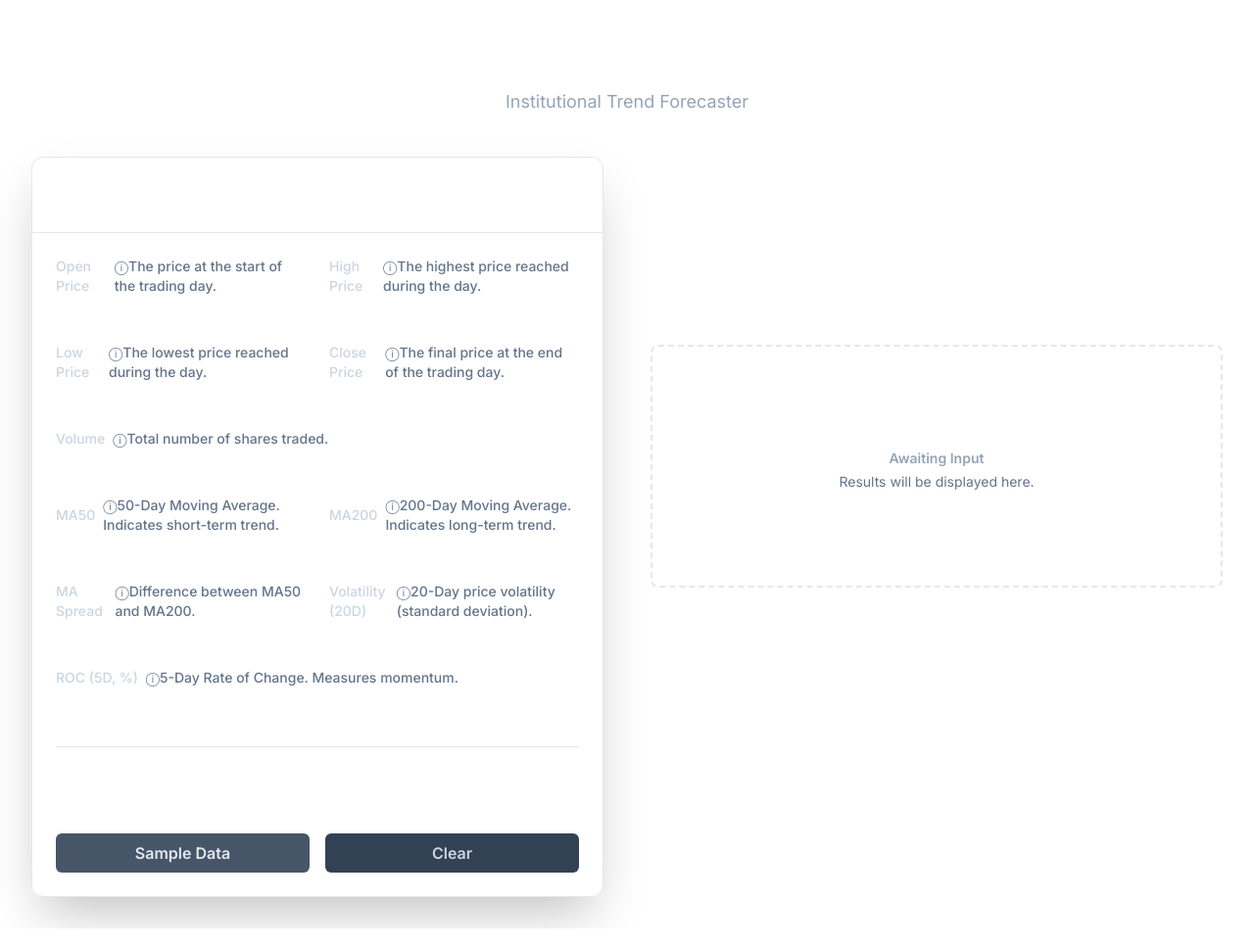
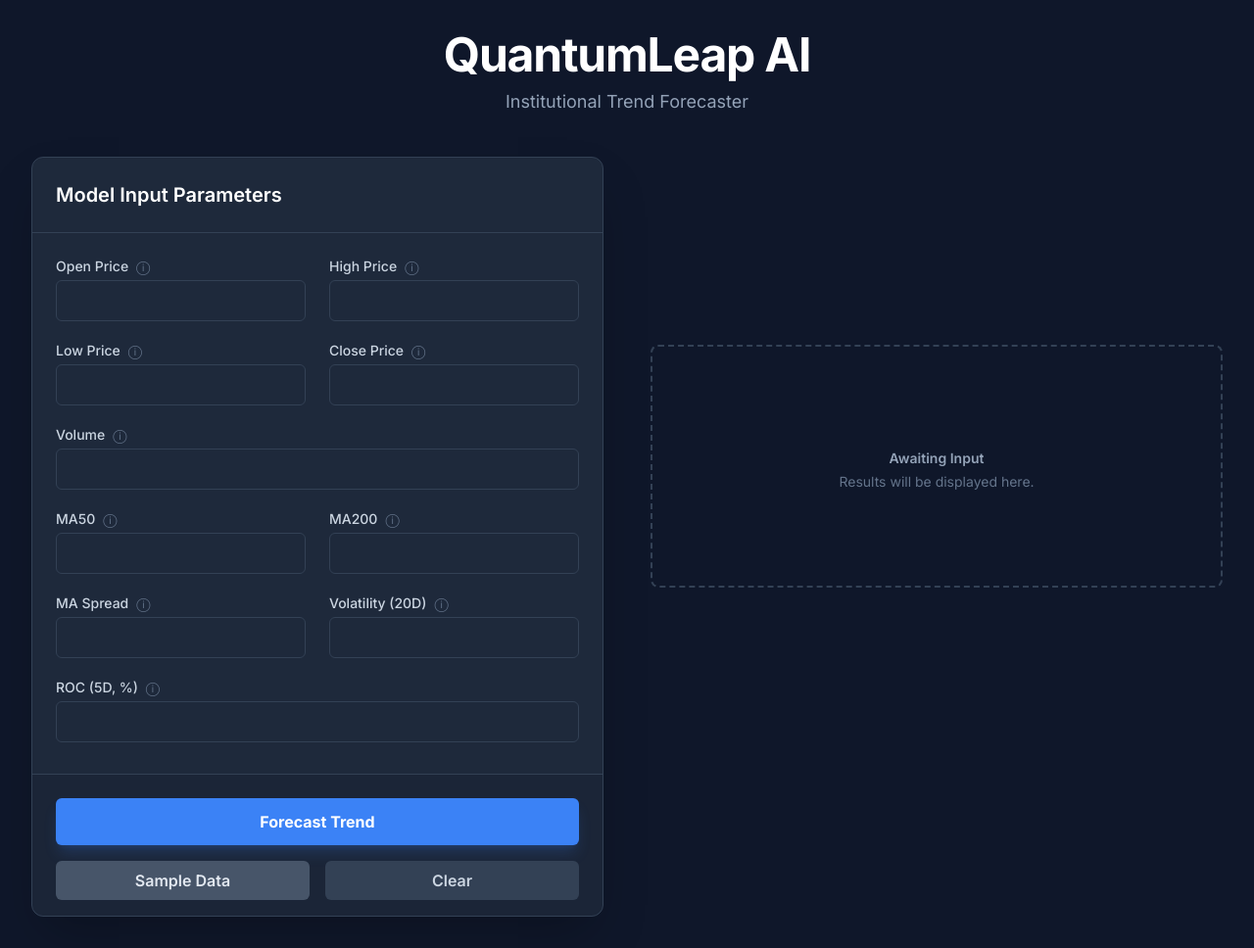
Before and after one commit to Pranal4/stock-trend-predictor-app, a FastAPI app: page / in a window 1280 px wide. Shown: the whole page at 98% size. Run offline with FastAPI, Linux system fonts and the light colour scheme; some libraries are stand-ins or nearby versions.

Commit message:
feat: Add Gemini API key handling and polish final UI

```diff
--- a/main.py
+++ b/main.py
@@ -74,7 +74,8 @@ async def analyze_with_gemini(features: StockFeatures):
     - 5-Day Rate of Change: {features.ROC_5D}%
     """
 
-    api_key = "" # This will be provided by the environment
+    # This is the NEW line in main.py
+    api_key = os.environ.get("GEMINI_API_KEY")
     api_url = f"https://generativelanguage.googleapis.com/v1beta/models/gemini-2.5-flash-preview-05-20:generateContent?key={api_key}"
 
     payload = {
--- a/templates/index.html
+++ b/templates/index.html
@@ -17,11 +17,12 @@
             --color-success: #10b981;
             --color-danger: #ef4444;
             --color-ai-accent: #8b5cf6;
+            /* -- NEW & IMPROVED COLORS -- */
+            --color-text-label: #cbd5e1; /* Brighter label text (Slate 300) */
+            --color-text-input: #f8fafc; /* Brightest input text (Slate 50) */
+            --color-placeholder: #64748b; /* Lighter placeholder (Slate 500) */
         }
         body { font-family: 'Inter', sans-serif; }
-        .form-input { @apply w-full bg-slate-800 border border-slate-700 rounded-md px-3 py-2 text-white placeholder-slate-400 focus:outline-none focus:ring-2 focus:ring-brand-interactive transition-all; }
-        .tooltip-trigger { @apply relative group cursor-help; }
-        .tooltip-content { @apply invisible absolute bottom-full left-1/2 -translate-x-1/2 mb-2 w-48 p-2 text-xs text-center rounded-md bg-slate-900 border border-slate-700 shadow-lg opacity-0 group-hover:opacity-100 transition-opacity pointer-events-none z-10; }
         .result-card, .ai-card {
             transition: opacity 0.5s ease-in-out, transform 0.5s ease-in-out;
             opacity: 0;
@@ -35,7 +36,7 @@
         }
     </style>
 </head>
-<body class="bg-brand-primaryBg text-slate-200">
+<body class="bg-[var(--color-bg-primary)] text-slate-200">
 
     <div class="container mx-auto max-w-7xl w-full min-h-screen flex flex-col justify-center p-4 sm:p-6 lg:p-8">
         <header class="text-center mb-10">
@@ -46,26 +47,28 @@
         <main class="grid grid-cols-1 lg:grid-cols-2 gap-8 lg:gap-12">
 
             <!-- Input Section -->
-            <section class="bg-brand-secondaryBg rounded-xl border border-brand-border shadow-2xl">
-                <div class="p-6 border-b border-brand-border">
+            <section class="bg-[var(--color-bg-secondary)] rounded-xl border border-[var(--color-border)] shadow-2xl">
+                <div class="p-6 border-b border-[var(--color-border)]">
                     <h2 class="text-xl font-semibold text-white">Model Input Parameters</h2>
                 </div>
                 <form id="prediction-form" class="p-6">
                     <div class="grid grid-cols-1 sm:grid-cols-2 gap-x-6 gap-y-5">
-                        <!-- Corrected Field Names (Uppercase) -->
-                        <div><label for="Open" class="text-sm font-medium text-slate-300 mb-1 flex items-center">Open Price <span class="tooltip-trigger ml-2 text-slate-500">ⓘ<span class="tooltip-content">The price at the start of the trading day.</span></span></label><input type="number" step="any" id="Open" name="Open" class="form-input" required></div>
-                        <div><label for="High" class="text-sm font-medium text-slate-300 mb-1 flex items-center">High Price <span class="tooltip-trigger ml-2 text-slate-500">ⓘ<span class="tooltip-content">The highest price reached during the day.</span></span></label><input type="number" step="any" id="High" name="High" class="form-input" required></div>
-                        <div><label for="Low" class="text-sm font-medium text-slate-300 mb-1 flex items-center">Low Price <span class="tooltip-trigger ml-2 text-slate-500">ⓘ<span class="tooltip-content">The lowest price reached during the day.</span></span></label><input type="number" step="any" id="Low" name="Low" class="form-input" required></div>
-                        <div><label for="Close" class="text-sm font-medium text-slate-300 mb-1 flex items-center">Close Price <span class="tooltip-trigger ml-2 text-slate-500">ⓘ<span class="tooltip-content">The final price at the end of the trading day.</span></span></label><input type="number" step="any" id="Close" name="Close" class="form-input" required></div>
-                        <div class="sm:col-span-2"><label for="Volume" class="text-sm font-medium text-slate-300 mb-1 flex items-center">Volume <span class="tooltip-trigger ml-2 text-slate-500">ⓘ<span class="tooltip-content">Total number of shares traded.</span></span></label><input type="number" id="Volume" name="Volume" class="form-input" required></div>
-                        <div><label for="MA50" class="text-sm font-medium text-slate-300 mb-1 flex items-center">MA50 <span class="tooltip-trigger ml-2 text-slate-500">ⓘ<span class="tooltip-content">50-Day Moving Average. Indicates short-term trend.</span></span></label><input type="number" step="any" id="MA50" name="MA50" class="form-input" required></div>
-                        <div><label for="MA200" class="text-sm font-medium text-slate-300 mb-1 flex items-center">MA200 <span class="tooltip-trigger ml-2 text-slate-500">ⓘ<span class="tooltip-content">200-Day Moving Average. Indicates long-term trend.</span></span></label><input type="number" step="any" id="MA200" name="MA200" class="form-input" required></div>
-                        <div><label for="MA_Spread" class="text-sm font-medium text-slate-300 mb-1 flex items-center">MA Spread <span class="tooltip-trigger ml-2 text-slate-500">ⓘ<span class="tooltip-content">Difference between MA50 and MA200.</span></span></label><input type="number" step="any" id="MA_Spread" name="MA_Spread" class="form-input" required></div>
-                        <div><label for="Volatility_20D" class="text-sm font-medium text-slate-300 mb-1 flex items-center">Volatility (20D) <span class="tooltip-trigger ml-2 text-slate-500">ⓘ<span class="tooltip-content">20-Day price volatility (standard deviation).</span></span></label><input type="number" step="any" id="Volatility_20D" name="Volatility_20D" class="form-input" required></div>
-                        <div class="sm:col-span-2"><label for="ROC_5D" class="text-sm font-medium text-slate-300 mb-1 flex items-center">ROC (5D, %) <span class="tooltip-trigger ml-2 text-slate-500">ⓘ<span class="tooltip-content">5-Day Rate of Change. Measures momentum.</span></span></label><input type="number" step="any" id="ROC_5D" name="ROC_5D" class="form-input" required></div>
+                        <!-- ** UPDATED LABEL AND INPUT STYLING ** -->
+                        <div><label for="Open" class="text-sm font-medium text-[var(--color-text-label)] mb-1 flex items-center">Open Price <span class="group relative ml-2 text-slate-500 cursor-help">ⓘ<span class="invisible absolute bottom-full left-1/2 -translate-x-1/2 mb-2 w-48 p-2 text-xs text-center rounded-md bg-slate-900 border border-slate-700 shadow-lg opacity-0 group-hover:opacity-100 transition-opacity pointer-events-none z-10">The price at the start of the trading day.</span></span></label><input type="number" step="any" id="Open" name="Open" class="w-full bg-slate-800 border border-slate-700 rounded-md px-3 py-2 text-[var(--color-text-input)] placeholder-[var(--color-placeholder)] focus:outline-none focus:ring-2 focus:ring-[var(--color-interactive)] transition-all" required></div>
+                        <div><label for="High" class="text-sm font-medium text-[var(--color-text-label)] mb-1 flex items-center">High Price <span class="group relative ml-2 text-slate-500 cursor-help">ⓘ<span class="invisible absolute bottom-full left-1/2 -translate-x-1/2 mb-2 w-48 p-2 text-xs text-center rounded-md bg-slate-900 border border-slate-700 shadow-lg opacity-0 group-hover:opacity-100 transition-opacity pointer-events-none z-10">The highest price reached during the day.</span></span></label><input type="number" step="any" id="High" name="High" class="w-full bg-slate-800 border border-slate-700 rounded-md px-3 py-2 text-[var(--color-text-input)] placeholder-[var(--color-placeholder)] focus:outline-none focus:ring-2 focus:ring-[var(--color-interactive)] transition-all" required></div>
+                        <div><label for="Low" class="text-sm font-medium text-[var(--color-text-label)] mb-1 flex items-center">Low Price <span class="group relative ml-2 text-slate-500 cursor-help">ⓘ<span class="invisible absolute bottom-full left-1/2 -translate-x-1/2 mb-2 w-48 p-2 text-xs text-center rounded-md bg-slate-900 border border-slate-700 shadow-lg opacity-0 group-hover:opacity-100 transition-opacity pointer-events-none z-10">The lowest price reached during the day.</span></span></label><input type="number" step="any" id="Low" name="Low" class="w-full bg-slate-800 border border-slate-700 rounded-md px-3 py-2 text-[var(--color-text-input)] placeholder-[var(--color-placeholder)] focus:outline-none focus:ring-2 focus:ring-[var(--color-interactive)] transition-all" required></div>
+                        <div><label for="Close" class="text-sm font-medium text-[var(--color-text-label)] mb-1 flex items-center">Close Price <span class="group relative ml-2 text-slate-500 cursor-help">ⓘ<span class="invisible absolute bottom-full left-1/2 -translate-x-1/2 mb-2 w-48 p-2 text-xs text-center rounded-md bg-slate-900 border border-slate-700 shadow-lg opacity-0 group-hover:opacity-100 transition-opacity pointer-events-none z-10">The final price at the end of the trading day.</span></span></label><input type="number" step="any" id="Close" name="Close" class="w-full bg-slate-800 border border-slate-700 rounded-md px-3 py-2 text-[var(--color-text-input)] placeholder-[var(--color-placeholder)] focus:outline-none focus:ring-2 focus:ring-[var(--color-interactive)] transition-all" required></div>
+                        <div class="sm:col-span-2"><label for="Volume" class="text-sm font-medium text-[var(--color-text-label)] mb-1 flex items-center">Volume <span class="group relative ml-2 text-slate-500 cursor-help">ⓘ<span class="invisible absolute bottom-full left-1/2 -translate-x-1/2 mb-2 w-48 p-2 text-xs text-center rounded-md bg-slate-900 border border-slate-700 shadow-lg opacity-0 group-hover:opacity-100 transition-opacity pointer-events-none z-10">Total number of shares traded.</span></span></label><input type="number" id="Volume" name="Volume" class="w-full bg-slate-800 border border-slate-700 rounded-md px-3 py-2 text-[var(--color-text-input)] placeholder-[var(--color-placeholder)] focus:outline-none focus:ring-2 focus:ring-[var(--color-interactive)] transition-all" required></div>
+                        <div><label for="MA50" class="text-sm font-medium text-[var(--color-text-label)] mb-1 flex items-center">MA50 <span class="group relative ml-2 text-slate-500 cursor-help">ⓘ<span class="invisible absolute bottom-full left-1/2 -translate-x-1/2 mb-2 w-48 p-2 text-xs text-center rounded-md bg-slate-900 border border-slate-700 shadow-lg opacity-0 group-hover:opacity-100 transition-opacity pointer-events-none z-10">50-Day Moving Average. Indicates short-term trend.</span></span></label><input type="number" step="any" id="MA50" name="MA50" class="w-full bg-slate-800 border border-slate-700 rounded-md px-3 py-2 text-[var(--color-text-input)] placeholder-[var(--color-placeholder)] focus:outline-none focus:ring-2 focus:ring-[var(--color-interactive)] transition-all" required></div>
+                        <div><label for="MA200" class="text-sm font-medium text-[var(--color-text-label)] mb-1 flex items-center">MA200 <span class="group relative ml-2 text-slate-500 cursor-help">ⓘ<span class="invisible absolute bottom-full left-1/2 -translate-x-1/2 mb-2 w-48 p-2 text-xs text-center rounded-md bg-slate-900 border border-slate-700 shadow-lg opacity-0 group-hover:opacity-100 transition-opacity pointer-events-none z-10">200-Day Moving Average. Indicates long-term trend.</span></span></label><input type="number" step="any" id="MA200" name="MA200" class="w-full bg-slate-800 border border-slate-700 rounded-md px-3 py-2 text-[var(--color-text-input)] placeholder-[var(--color-placeholder)] focus:outline-none focus:ring-2 focus:ring-[var(--color-interactive)] transition-all" required></div>
+                        <div><label for="MA_Spread" class="text-sm font-medium text-[var(--color-text-label)] mb-1 flex items-center">MA Spread <span class="group relative ml-2 text-slate-500 cursor-help">ⓘ<span class="invisible absolute bottom-full left-1/2 -translate-x-1/2 mb-2 w-48 p-2 text-xs text-center rounded-md bg-slate-900 border border-slate-700 shadow-lg opacity-0 group-hover:opacity-100 transition-opacity pointer-events-none z-10">Difference between MA50 and MA200.</span></span></label><input type="number" step="any" id="MA_Spread" name="MA_Spread" class="w-full bg-slate-800 border border-slate-700 rounded-md px-3 py-2 text-[var(--color-text-input)] placeholder-[var(--color-placeholder)] focus:outline-none focus:ring-2 focus:ring-[var(--color-interactive)] transition-all" required></div>
+                        <div><label for="Volatility_20D" class="text-sm font-medium text-[var(--color-text-label)] mb-1 flex items-center">Volatility (20D) <span class="group relative ml-2 text-slate-500 cursor-help">ⓘ<span class="invisible absolute bottom-full left-1/2 -translate-x-1/2 mb-2 w-48 p-2 text-xs text-center rounded-md bg-slate-900 border border-slate-700 shadow-lg opacity-0 group-hover:opacity-100 transition-opacity pointer-events-none z-10">20-Day price volatility (standard deviation).</span></span></label><input type="number" step="any" id="Volatility_20D" name="Volatility_20D" class="w-full bg-slate-800 border border-slate-700 rounded-md px-3 py-2 text-[var(--color-text-input)] placeholder-[var(--color-placeholder)] focus:outline-none focus:ring-2 focus:ring-[var(--color-interactive)] transition-all" required></div>
+                        <div class="sm:col-span-2"><label for="ROC_5D" class="text-sm font-medium text-[var(--color-text-label)] mb-1 flex items-center">ROC (5D, %) <span class="group relative ml-2 text-slate-500 cursor-help">ⓘ<span class="invisible absolute bottom-full left-1/2 -translate-x-1/2 mb-2 w-48 p-2 text-xs text-center rounded-md bg-slate-900 border border-slate-700 shadow-lg opacity-0 group-hover:opacity-100 transition-opacity pointer-events-none z-10">5-Day Rate of Change. Measures momentum.</span></span></label><input type="number" step="any" id="ROC_5D" name="ROC_5D" class="w-full bg-slate-800 border border-slate-700 rounded-md px-3 py-2 text-[var(--color-text-input)] placeholder-[var(--color-placeholder)] focus:outline-none focus:ring-2 focus:ring-[var(--color-interactive)] transition-all" required></div>
                     </div>
-                    <div class="mt-8 pt-6 border-t border-brand-border space-y-4">
-                        <button type="submit" id="forecast-button" class="w-full flex items-center justify-center bg-brand-interactive hover:bg-blue-500 text-white font-bold py-3 px-4 rounded-md transition-all duration-300 disabled:opacity-50">
+                    <!-- ** UPDATED BUTTON BLOCK ** -->
+                    <div class="mt-8 pt-6 border-t border-[var(--color-border)] bg-slate-900/20 -mx-6 -mb-6 px-6 py-4 rounded-b-xl">
+                        <div class="space-y-4">
+                             <button type="submit" id="forecast-button" class="w-full flex items-center justify-center bg-[var(--color-interactive)] hover:bg-blue-500 text-white font-bold py-3 px-4 rounded-md transition-all duration-300 disabled:opacity-50 shadow-lg shadow-blue-500/20">
                                 <span class="btn-text">Forecast Trend</span>
                                 <span class="btn-loader hidden"><svg class="animate-spin h-5 w-5" xmlns="http://www.w3.org/2000/svg" fill="none" viewBox="0 0 24 24"><circle class="opacity-25" cx="12" cy="12" r="10" stroke="currentColor" stroke-width="4"></circle><path class="opacity-75" fill="currentColor" d="M4 12a8 8 0 018-8V0C5.373 0 0 5.373 0 12h4z"></path></svg></span>
                             </button>
@@ -74,22 +77,23 @@
                                 <button type="button" id="clear-button" class="w-full bg-slate-700 hover:bg-slate-600 text-slate-300 font-semibold py-2 px-4 rounded-md transition-colors">Clear</button>
                             </div>
                         </div>
+                    </div>
                 </form>
             </section>
 
             <!-- Results Section -->
             <section class="flex flex-col space-y-6">
-                <div id="result-card" class="result-card bg-brand-secondaryBg rounded-xl border border-brand-border shadow-2xl p-6 text-center">
+                <div id="result-card" class="result-card bg-[var(--color-bg-secondary)] rounded-xl border border-[var(--color-border)] shadow-2xl p-6 text-center">
                     <!-- Dynamic content here -->
                 </div>
-                <div id="ai-card" class="ai-card bg-brand-secondaryBg rounded-xl border border-brand-border shadow-2xl p-6">
+                <div id="ai-card" class="ai-card bg-[var(--color-bg-secondary)] rounded-xl border border-[var(--color-border)] shadow-2xl p-6">
                     <h3 class="text-lg font-semibold text-white mb-4 flex items-center">
-                        <svg class="h-6 w-6 text-brand-ai-accent mr-2" xmlns="http://www.w3.org/2000/svg" fill="none" viewBox="0 0 24 24" stroke-width="1.5" stroke="currentColor"><path stroke-linecap="round" stroke-linejoin="round" d="M9.813 15.904L9 18.75l-.813-2.846a4.5 4.5 0 00-3.09-3.09L2.25 12l2.846-.813a4.5 4.5 0 003.09-3.09L9 5.25l.813 2.846a4.5 4.5 0 003.09 3.09L15.75 12l-2.846.813a4.5 4.5 0 00-3.09 3.09zM18.259 8.715L18 9.75l-.259-1.035a3.375 3.375 0 00-2.455-2.456L14.25 6l1.036-.259a3.375 3.375 0 002.455-2.456L18 2.25l.259 1.035a3.375 3.375 0 002.456 2.456L21.75 6l-1.035.259a3.375 3.375 0 00-2.456 2.456zM16.898 20.562L16.25 22.5l-.648-1.938a3.375 3.375 0 00-2.6-2.6L11.25 18l1.938-.648a3.375 3.375 0 002.6-2.6l.648-1.938 1.938.648a3.375 3.375 0 002.6 2.6l1.938.648-1.938.648a3.375 3.375 0 00-2.6 2.6z" /></svg>
+                        <svg class="h-6 w-6 text-[var(--color-ai-accent)] mr-2" xmlns="http://www.w3.org/2000/svg" fill="none" viewBox="0 0 24 24" stroke-width="1.5" stroke="currentColor"><path stroke-linecap="round" stroke-linejoin="round" d="M9.813 15.904L9 18.75l-.813-2.846a4.5 4.5 0 00-3.09-3.09L2.25 12l2.846-.813a4.5 4.5 0 003.09-3.09L9 5.25l.813 2.846a4.5 4.5 0 003.09 3.09L15.75 12l-2.846.813a4.5 4.5 0 00-3.09 3.09zM18.259 8.715L18 9.75l-.259-1.035a3.375 3.375 0 00-2.455-2.456L14.25 6l1.036-.259a3.375 3.375 0 002.455-2.456L18 2.25l.259 1.035a3.375 3.375 0 002.456 2.456L21.75 6l-1.035.259a3.375 3.375 0 00-2.456 2.456zM16.898 20.562L16.25 22.5l-.648-1.938a3.375 3.375 0 00-2.6-2.6L11.25 18l1.938-.648a3.375 3.375 0 002.6-2.6l.648-1.938 1.938.648a3.375 3.375 0 002.6 2.6l1.938.648-1.938.648a3.375 3.375 0 00-2.6 2.6z" /></svg>
                         AI Analyst Commentary
                     </h3>
-                    <div id="ai-content" class="text-slate-300 leading-relaxed"></div>
+                    <div id="ai-content" class="text-slate-300 leading-relaxed prose prose-invert max-w-none prose-p:my-2"></div>
                 </div>
-                <div id="placeholder" class="flex items-center justify-center text-center text-slate-500 border-2 border-dashed border-brand-border rounded-lg py-24 px-6">
+                <div id="placeholder" class="flex items-center justify-center text-center text-slate-500 border-2 border-dashed border-[var(--color-border)] rounded-lg py-24 px-6">
                     <div>
                         <h3 class="mt-2 text-sm font-semibold text-slate-400">Awaiting Input</h3>
                         <p class="mt-1 text-sm text-slate-500">Results will be displayed here.</p>
@@ -113,8 +117,6 @@
             const aiContent = document.getElementById('ai-content');
             const placeholder = document.getElementById('placeholder');
 
-            // --- LIVE API URL ---
-            // This is the URL from your successful Google Cloud Run deployment
             const API_BASE_URL = 'https://stock-predictor-api-516063785117.asia-south1.run.app';
 
             const sampleData = { "Open": 986.75, "High": 1010.56, "Low": 977.21, "Close": 993.03, "Volume": 31200385, "MA50": 993.53, "MA200": 759.32, "MA_Spread": 234.21, "Volatility_20D": 20.15, "ROC_5D": 2.51 };
@@ -157,7 +159,10 @@
                         headers: { 'Content-Type': 'application/json' },
                         body: JSON.stringify(data),
                     });
-                    if (!response.ok) throw new Error(`Prediction API Error: ${response.statusText}`);
+                    if (!response.ok) {
+                        const errorData = await response.json().catch(() => ({detail: response.statusText}));
+                        throw new Error(`Prediction API Error: ${errorData.detail || 'Unknown error'}`);
+                    }
                     const result = await response.json();
                     displayXGBoostResult(result);
                 } catch (error) {
@@ -184,8 +189,8 @@
                     <div style="color: ${trendColor}">${icon}</div>
                     <p class="text-4xl font-bold mt-2" style="color: ${trendColor}">${result.prediction_label.toUpperCase()} TREND</p>
                     <p class="text-slate-400 mt-1">XGBoost model forecasts a ${result.prediction_label.toLowerCase()} market trend in 5 days.</p>
-                    <div class="mt-6 w-full pt-4 border-t border-brand-border">
-                        <button id="ai-button" class="w-full flex items-center justify-center bg-brand-ai-accent hover:bg-purple-500 text-white font-bold py-3 px-4 rounded-md transition-all duration-300">
+                    <div class="mt-6 w-full pt-4 border-t border-[var(--color-border)]">
+                        <button id="ai-button" class="w-full flex items-center justify-center bg-[var(--color-ai-accent)] hover:bg-purple-500 text-white font-bold py-3 px-4 rounded-md transition-all duration-300 shadow-lg shadow-purple-500/20">
                             <span class="ai-btn-text">✨ Get AI Analyst Insight</span>
                             <span class="ai-btn-loader hidden"><svg class="animate-spin h-5 w-5" xmlns="http://www.w3.org/2000/svg" fill="none" viewBox="0 0 24 24"><circle class="opacity-25" cx="12" cy="12" r="10" stroke="currentColor" stroke-width="4"></circle><path class="opacity-75" fill="currentColor" d="M4 12a8 8 0 018-8V0C5.373 0 0 5.373 0 12h4z"></path></svg></span>
                         </button>
@@ -202,7 +207,7 @@
                 aiButton.querySelector('.ai-btn-loader').classList.remove('hidden');
 
                 aiCard.classList.add('show');
-                aiContent.innerHTML = `<div class="flex items-center justify-center p-4"><svg class="animate-spin h-6 w-6 text-brand-ai-accent" xmlns="http://www.w3.org/2000/svg" fill="none" viewBox="0 0 24 24"><circle class="opacity-25" cx="12" cy="12" r="10" stroke="currentColor" stroke-width="4"></circle><path class="opacity-75" fill="currentColor" d="M4 12a8 8 0 018-8V0C5.373 0 0 5.373 0 12h4z"></path></svg></div>`;
+                aiContent.innerHTML = `<div class="flex items-center justify-center p-4"><svg class="animate-spin h-6 w-6 text-[var(--color-ai-accent)]" xmlns="http://www.w3.org/2000/svg" fill="none" viewBox="0 0 24 24"><circle class="opacity-25" cx="12" cy="12" r="10" stroke="currentColor" stroke-width="4"></circle><path class="opacity-75" fill="currentColor" d="M4 12a8 8 0 018-8V0C5.373 0 0 5.373 0 12h4z"></path></svg></div>`;
 
                 try {
                     const response = await fetch(`${API_BASE_URL}/analyze`, {
@@ -210,7 +215,10 @@
                         headers: { 'Content-Type': 'application/json' },
                         body: JSON.stringify(lastFormData),
                     });
-                    if (!response.ok) throw new Error(`Gemini API Error: ${response.statusText}`);
+                     if (!response.ok) {
+                        const errorData = await response.json().catch(() => ({detail: response.statusText}));
+                        throw new Error(`Gemini API Error: ${errorData.error || 'The AI Analyst is currently unavailable.'}`);
+                    }
                     const result = await response.json();
                     if (result.error) throw new Error(result.error);
                     aiContent.innerHTML = `<p>${result.analysis.replace(/\n/g, '<br>')}</p>`;
@@ -225,7 +233,7 @@
             };
 
             const displayError = (element, message) => {
-                element.innerHTML = `<p class="text-brand-danger">Error: ${message}</p>`;
+                element.innerHTML = `<p class="text-[var(--color-danger)]">Error: ${message}</p>`;
                 if (!element.classList.contains('show')) {
                     element.classList.add('show');
                 }
```
Lines whose indentation alone changed are shown as unchanged.
